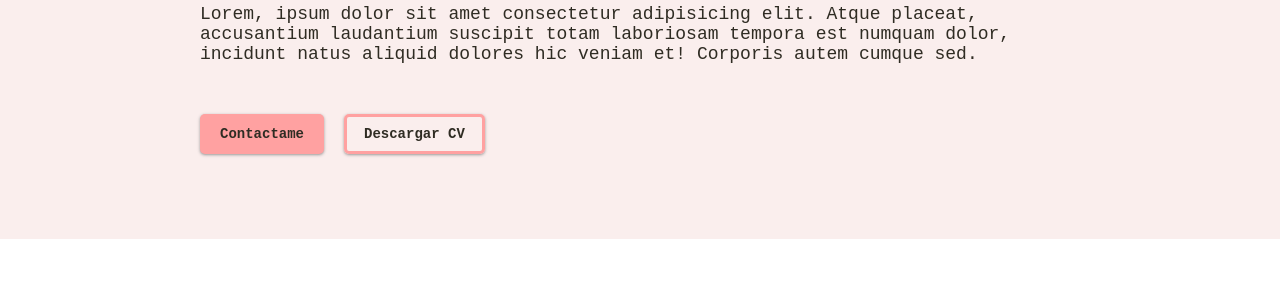
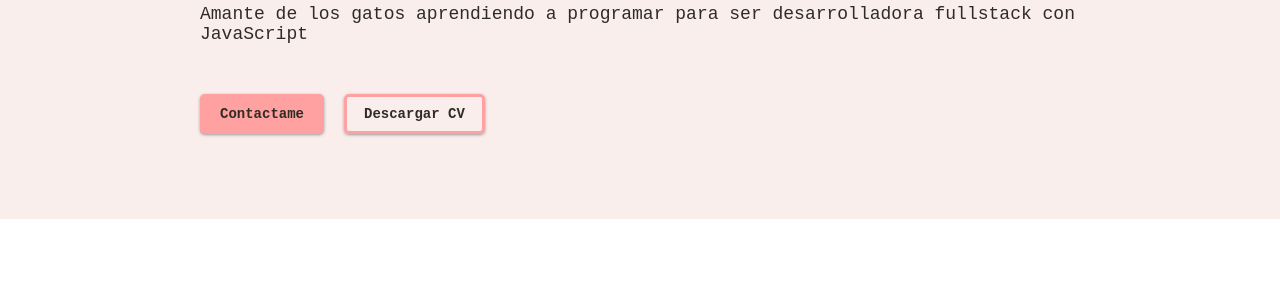
Before and after one commit to camilasilvab/my_portfolio, a website built with Vite: page index.html in a window 1280 px wide. Shown: the part 211-509 px from the top of the page. Built offline with nearby package versions, Linux system fonts and the light colour scheme; a web font is replaced by a local one.

Commit message:
Modifique el parrafo de la seccion Header

```diff
--- a/index.html
+++ b/index.html
@@ -43,7 +43,7 @@
     <h3>Hola, yo soy</h3>
     <h1>Camila Silva</h1>
     <h2>Desarrolladora Frontend</h2>
-    <p>Lorem, ipsum dolor sit amet consectetur adipisicing elit. Atque placeat, accusantium laudantium suscipit totam laboriosam tempora est numquam dolor, incidunt natus aliquid dolores hic veniam et! Corporis autem cumque sed.</p>
+    <p>Amante de los gatos aprendiendo a programar para ser desarrolladora fullstack con JavaScript</p>
     <div class="header-btns">
       <button class="contact button-shadow">Contactame</button>
       <button class="download button-shadow">Descargar CV</button>
```
